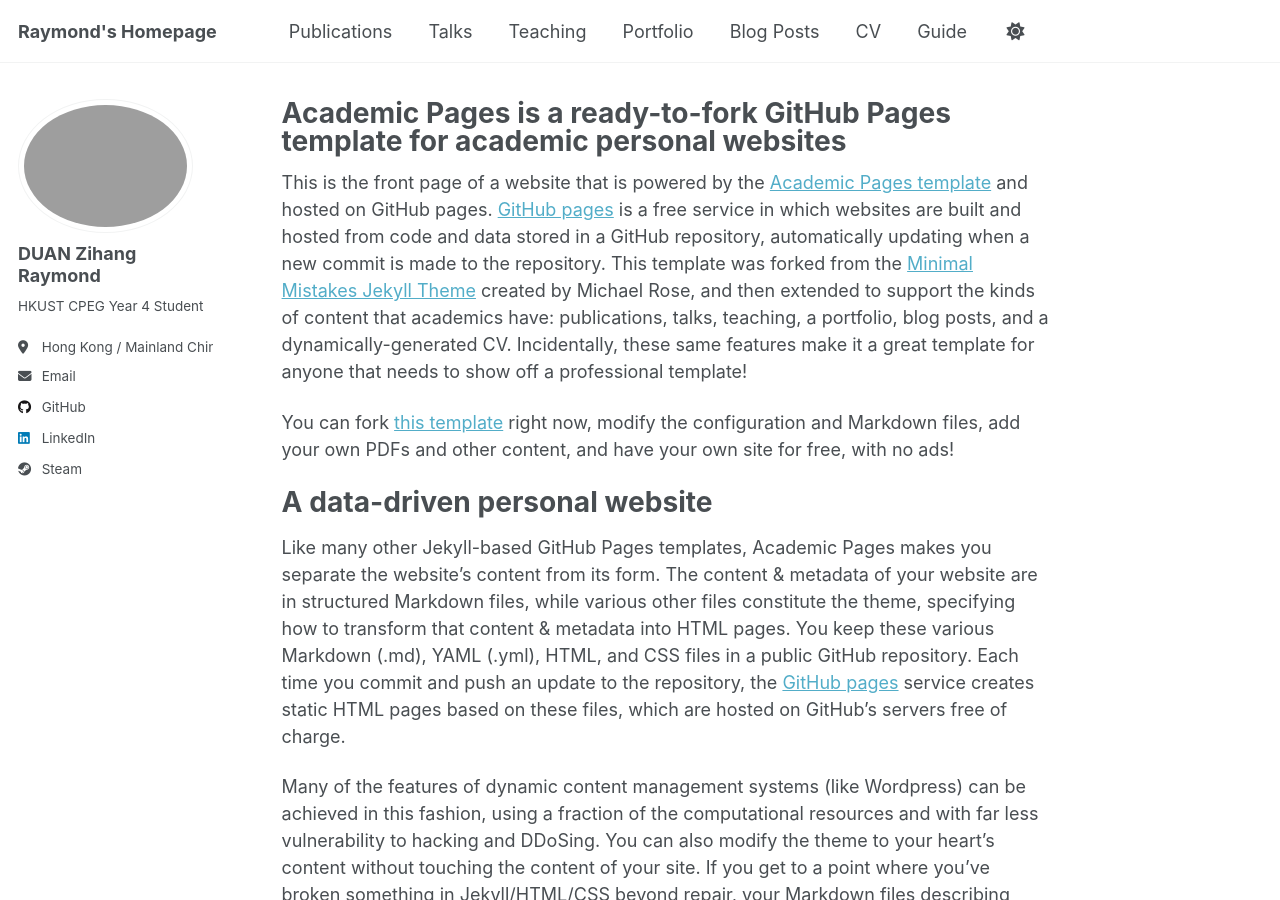
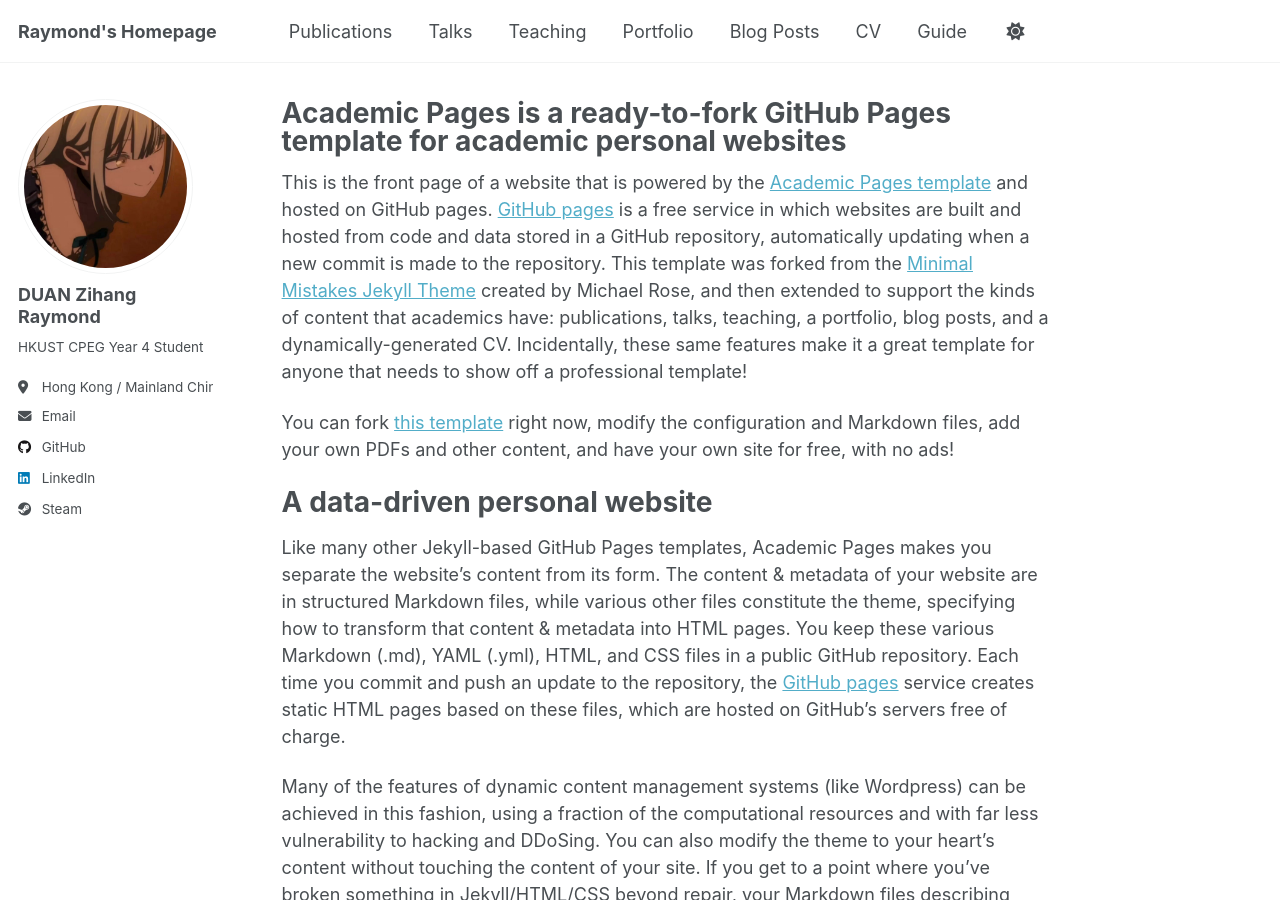
Before and after one commit to ANA7380/ANA7380.github.io, a Jekyll site: the page built from _pages/about.md, in a window 1280 px wide and 900 px high. Built offline with Jekyll 4.4.1, drawn with Linux system fonts in a browser that asks for light colours; a script that is not in the unit is left out.

Commit message:
modified:   _config.yml

```diff
--- a/_config.yml
+++ b/_config.yml
@@ -23,7 +23,7 @@
 #               Additional customization can be done by editing /_includes/author-profile.html
 author:
   # Biographic information
-  avatar           : "mortis.png"
+  avatar           : "mortis.jpg"
   name             : "DUAN Zihang Raymond"
   pronouns         : # example: "she/her"
   bio              : "HKUST CPEG Year 4 Student"
```
